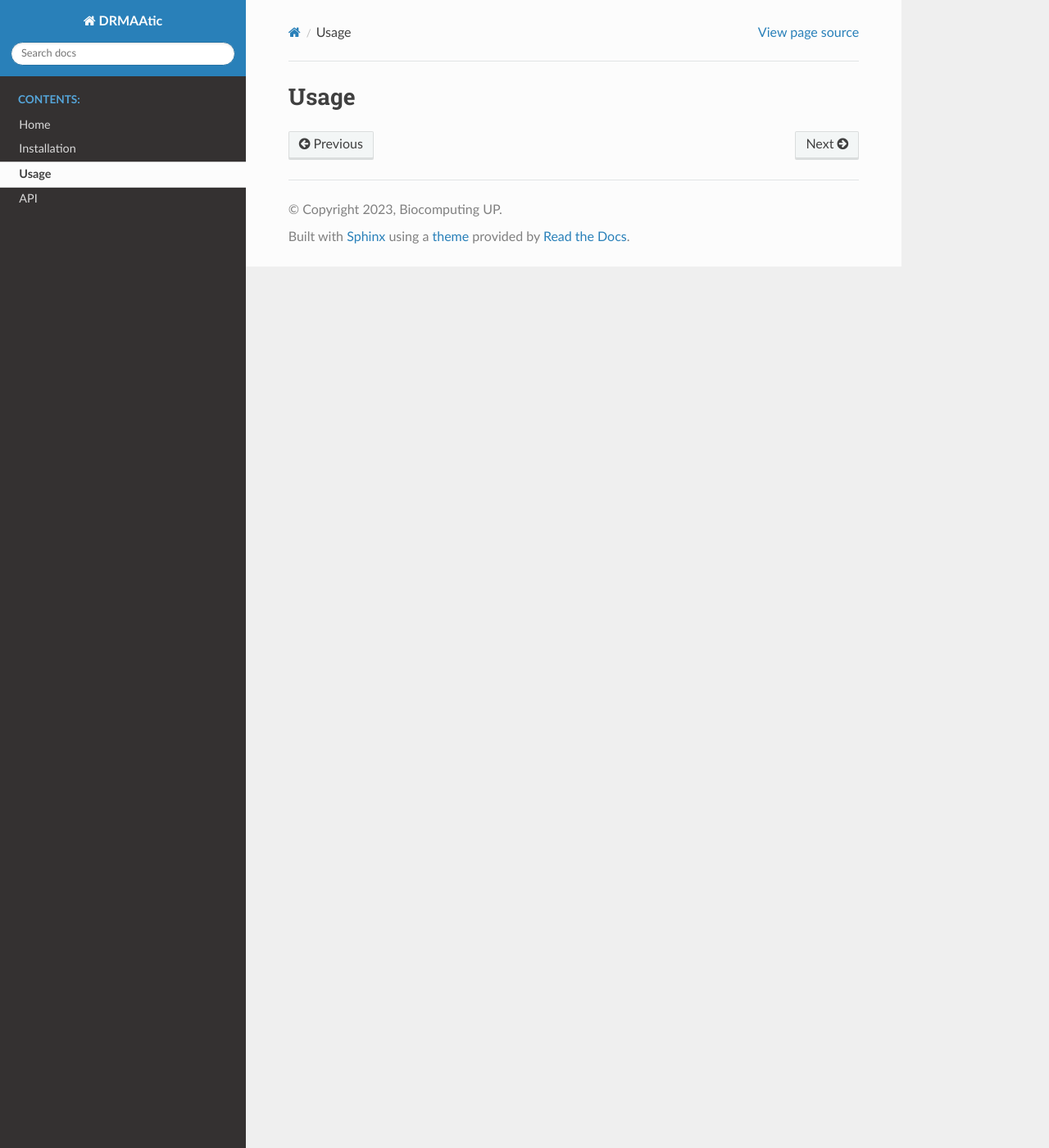
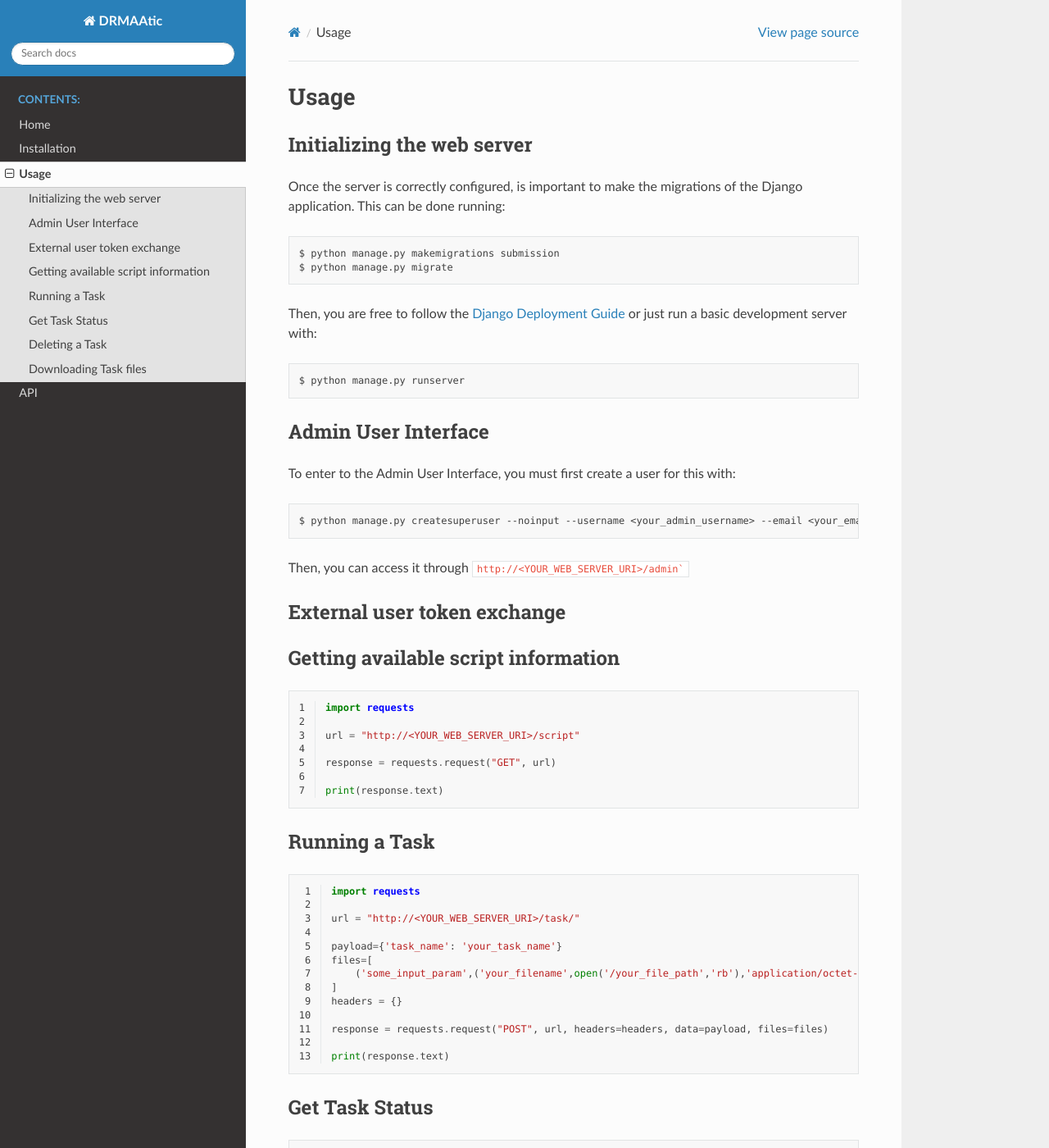
Before and after one commit to LuiggiTenorioK/submission_ws, a Sphinx documentation site: the page built from docs/usage.rst, in a window 1280 px wide and 1400 px high. Shown: the whole window at 82% size. Built offline with Sphinx 7.4.7 and the Read the Docs theme 2.0.0, drawn with Linux system fonts in a browser that asks for light colours; some of the changed text lies outside the part shown.

Commit message:
add usage docs

````diff
--- a/docs/usage.rst
+++ b/docs/usage.rst
@@ -1,2 +1,113 @@
 Usage
 ======
+
+
+Initializing the web server
+---------------------------
+
+Once the server is correctly configured, is important to make the migrations of the Django application. This can be done running::
+
+    $ python manage.py makemigrations submission
+    $ python manage.py migrate
+
+Then, you are free to follow the `Django Deployment Guide <https://docs.djangoproject.com/en/4.2/howto/deployment/>`_ or just run a basic development server with::
+
+    $ python manage.py runserver
+
+
+Admin User Interface
+---------------------------
+
+To enter to the Admin User Interface, you must first create a user for this with::
+
+    $ python manage.py createsuperuser --noinput --username <your_admin_username> --email <your_email_address>
+
+Then, you can access it through ``http://<YOUR_WEB_SERVER_URI>/admin```
+
+
+External user token exchange
+-----------------------------
+
+
+Getting available script information
+-------------------------------------
+
+.. code-block:: python
+    :linenos:
+
+    import requests
+
+    url = "http://<YOUR_WEB_SERVER_URI>/script"
+
+    response = requests.request("GET", url)
+
+    print(response.text)
+
+
+
+Running a Task
+---------------------------
+
+.. code-block:: python
+    :linenos:
+
+    import requests
+
+    url = "http://<YOUR_WEB_SERVER_URI>/task/"
+
+    payload={'task_name': 'your_task_name'}
+    files=[
+        ('some_input_param',('your_filename',open('/your_file_path','rb'),'application/octet-stream'))
+    ]
+    headers = {}
+
+    response = requests.request("POST", url, headers=headers, data=payload, files=files)
+
+    print(response.text)
+
+
+
+Get Task Status
+---------------------------
+
+.. code-block:: python
+    :linenos:
+
+    import requests
+
+    url = "http://<YOUR_WEB_SERVER_URI>/task/<your_task_id>"
+
+    response = requests.request("GET", url)
+
+    print(response.text)
+
+
+
+Deleting a Task
+---------------------------
+
+.. code-block:: python
+    :linenos:
+
+    import requests
+
+    url = "http://<YOUR_WEB_SERVER_URI>/task/<your_task_id>"
+
+    response = requests.request("DELETE", url)
+
+    print(response.text)
+
+
+Downloading Task files
+---------------------------
+
+.. code-block:: python
+    :linenos:
+
+    import requests
+
+    url = "http://<YOUR_WEB_SERVER_URI>/task/<your_task_id>/download"
+
+    response = requests.request("GET", url)
+
+    print(response.text)
````
Also changed, not shown: docs/installation.rst (+11 -9 lines).
